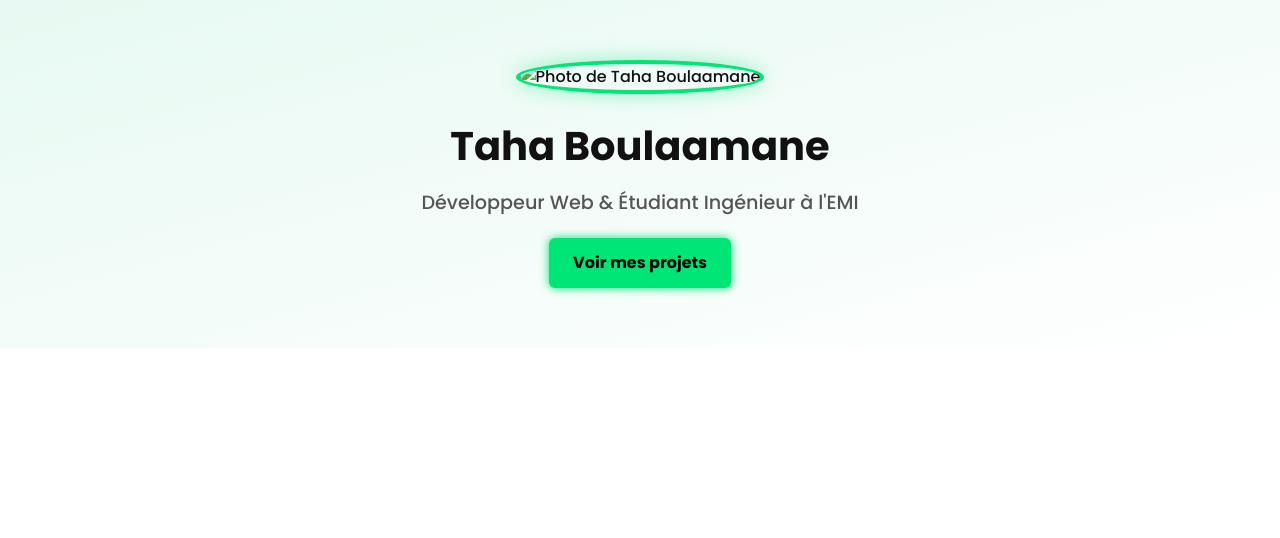
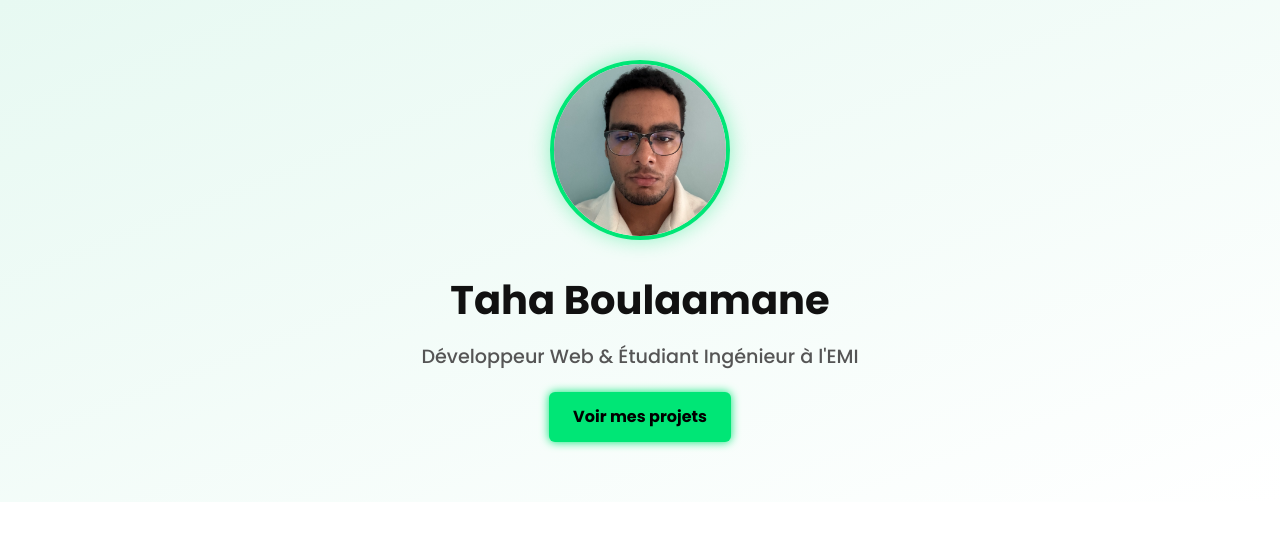
Before and after one commit to TahaBo04/Boulaamane-Taha, a plain HTML site: page index.html in a window 1280 px wide. Drawn offline with Linux system fonts and the light colour scheme.

Commit message:
Update index.html

```diff
--- a/index.html
+++ b/index.html
@@ -11,7 +11,7 @@
 
   <header class="hero">
     <div class="hero-image">
-      <img src="static/profile.jpg" alt="Photo de Taha Boulaamane">
+      <img src="static/profile.jpeg" alt="Photo de Taha Boulaamane">
     </div>
     <div class="hero-text">
       <h1>Taha Boulaamane</h1>
```
